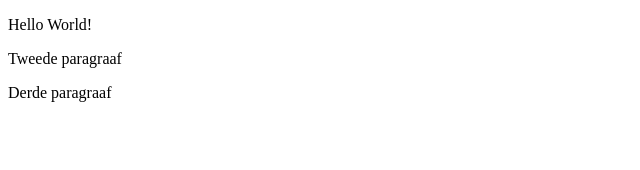
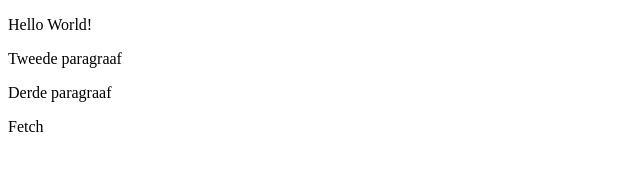
Before and after one commit to Dhoreman/oefenproject-github-tutorial, a plain HTML site: page Index.html in a window 1280 px wide. Shown: the full height of the page, 0-640 px from the left. Drawn offline with Linux system fonts and the light colour scheme.

Commit message:
Update Index.html

```diff
--- a/Index.html
+++ b/Index.html
@@ -7,5 +7,6 @@
 		<p>Hello World!</p>
 		<p>Tweede paragraaf </p>
 		<p>Derde paragraaf </p>
+		<p>Fetch </p>
 	</body>
 </html>
```
